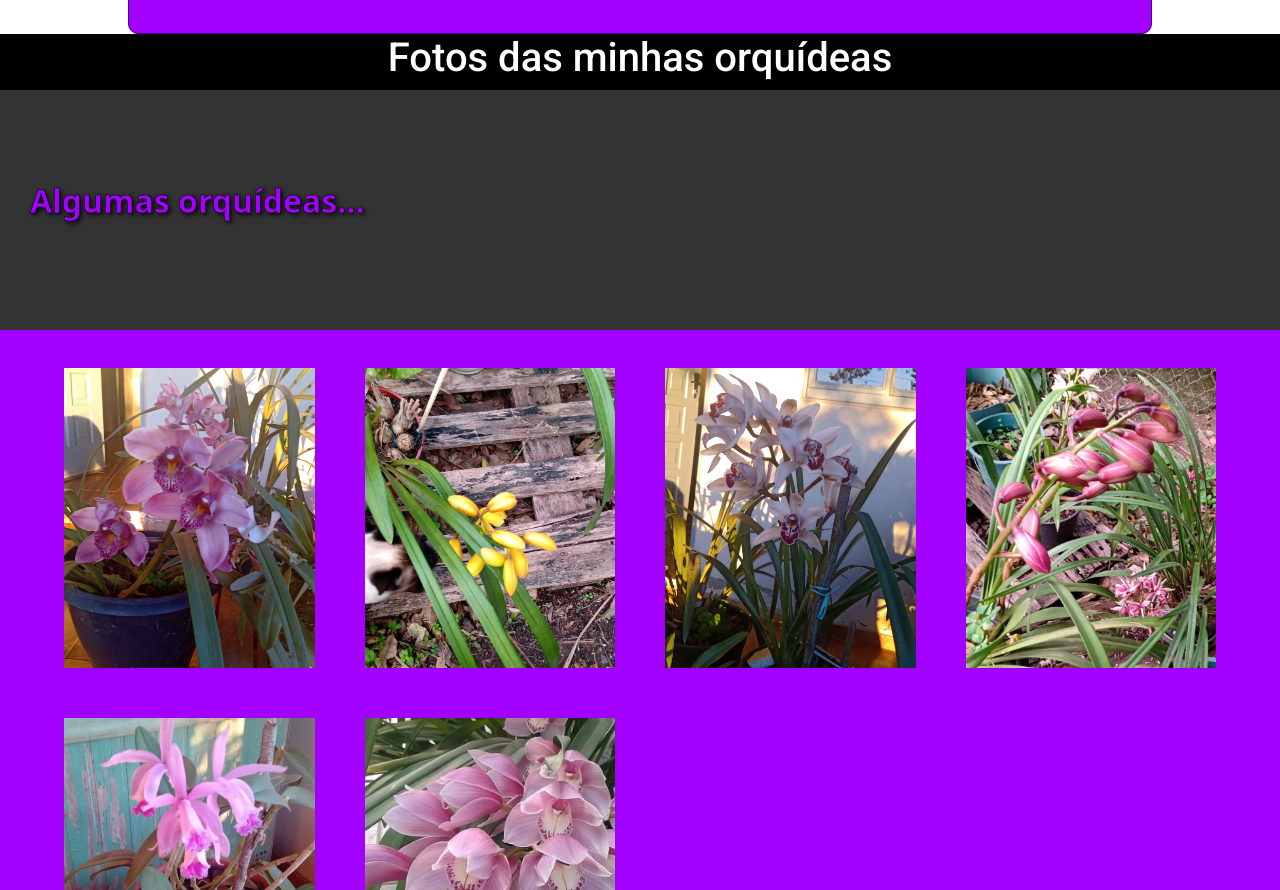
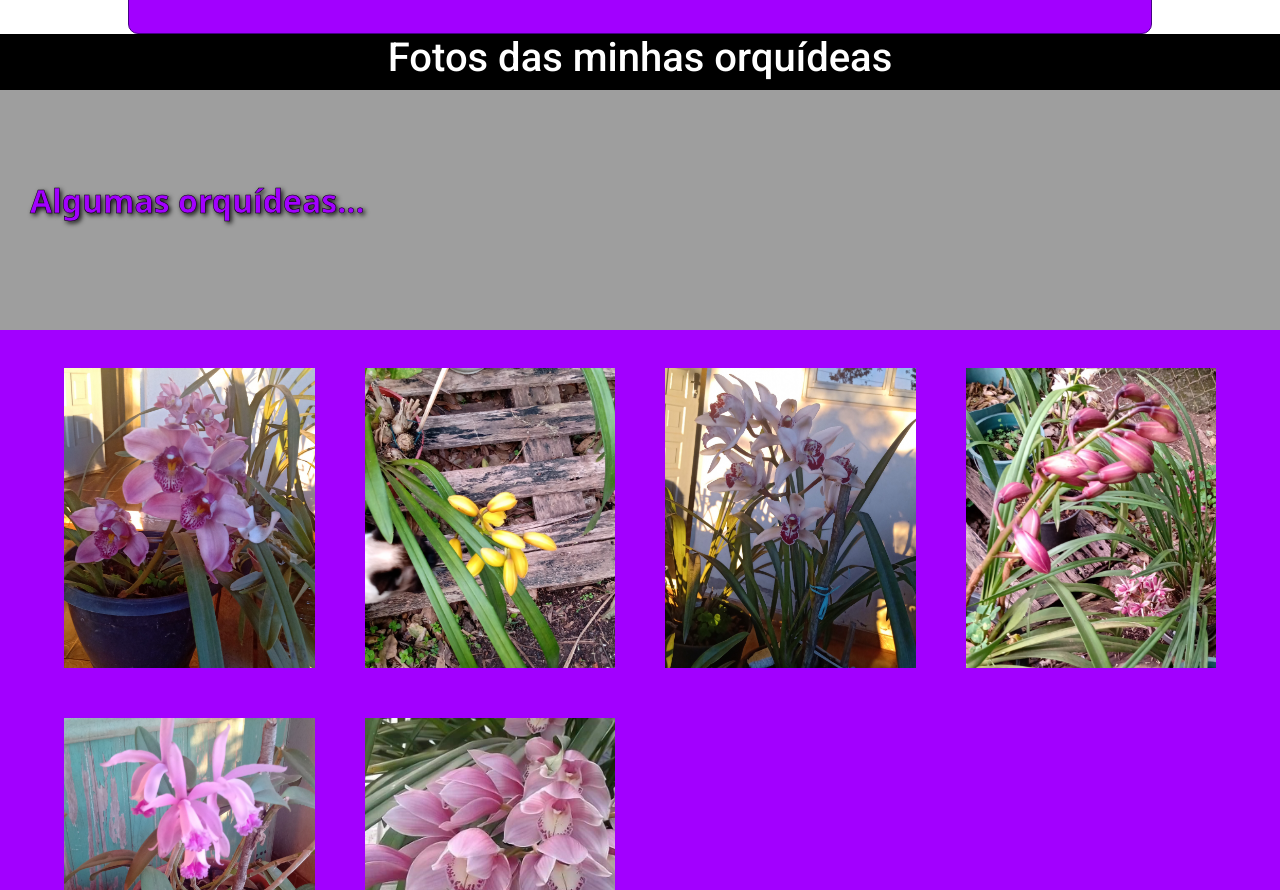
Before and after one commit to samuueel/site-flores, a plain HTML site: page index.html in a window 1280 px wide. Shown: the part 1612-2502 px from the top of the page. Drawn offline with nearby package versions, Linux system fonts and the light colour scheme; the site is published under a folder, as on GitHub Pages, so addresses that start at the root find nothing.

Commit message:
correçao

```diff
--- a/css.css
+++ b/css.css
@@ -175,7 +175,7 @@ h3 {
   height: 240px;
   padding: 30px;
   color: rgb(162, 0, 255);
-  background: url('/img/banner.jpg') center #333 no-repeat;
+  background: url('./img/banner.jpg') center #333 no-repeat;
   background-size: cover;
   text-shadow: 2px 2px 5px #000;
   -webkit-text-stroke-width: 0.5px;
```
